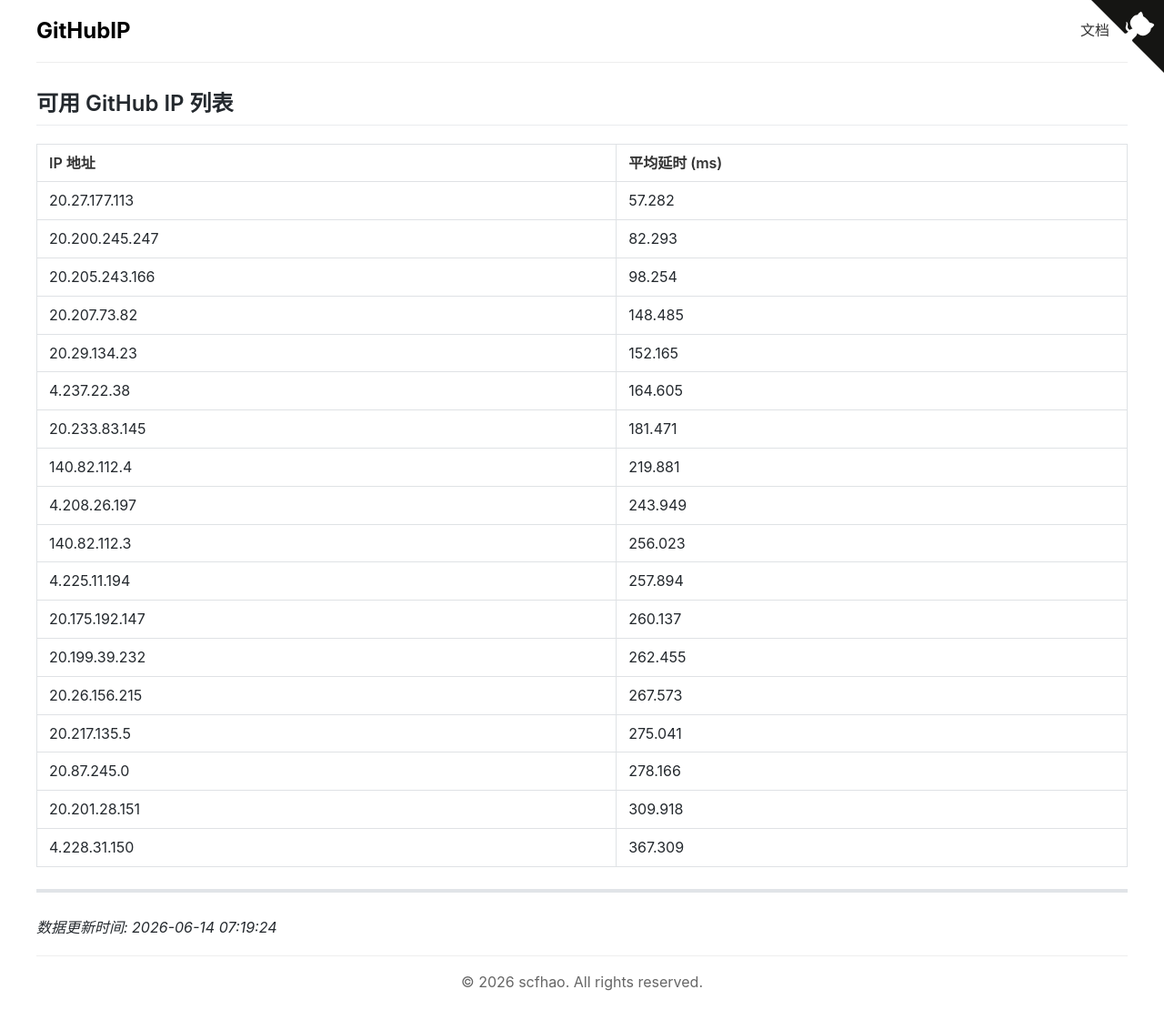
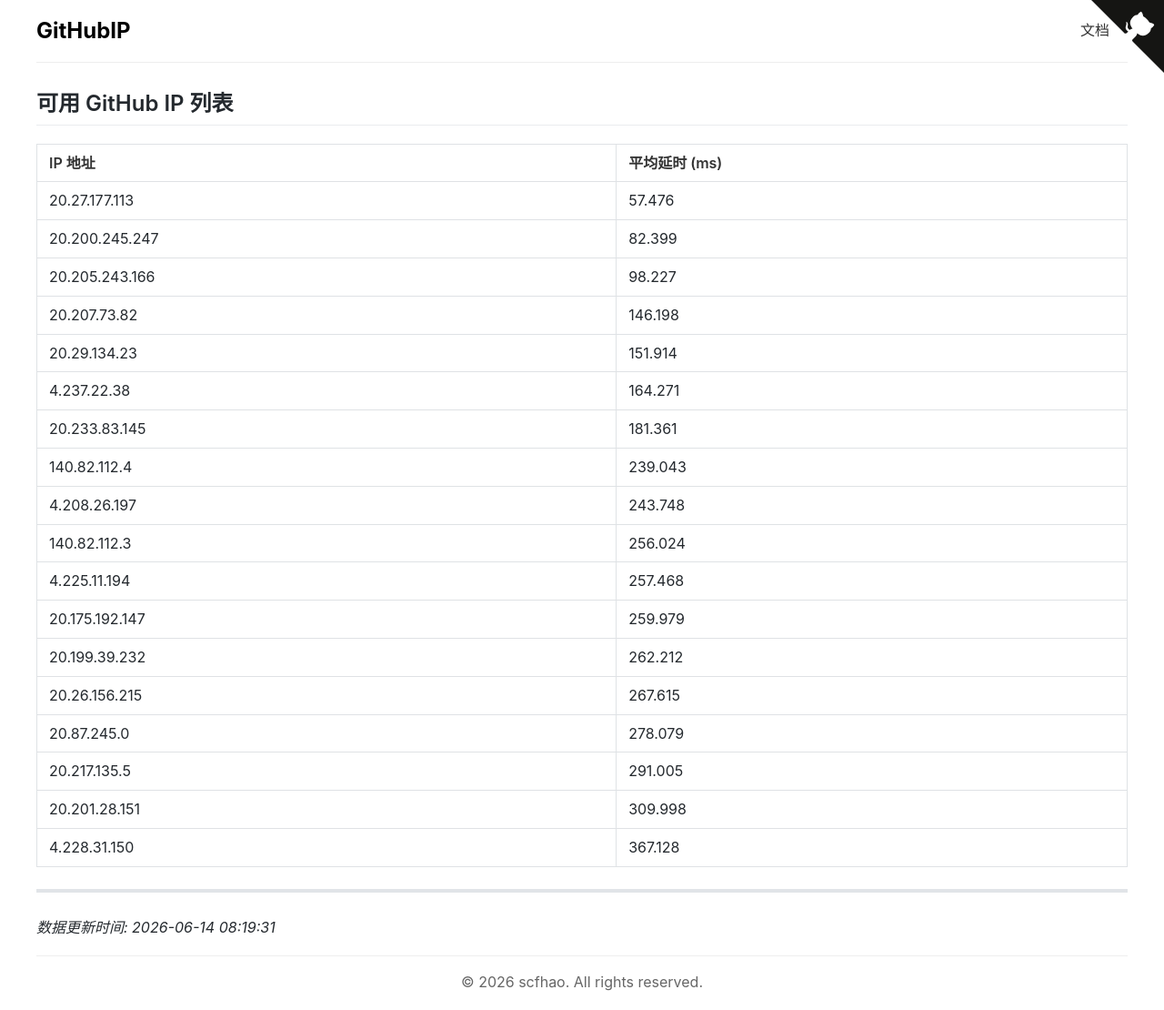
Before and after one commit to scfhao/GitHubIP, a Jekyll site: the page built from index.md, in a window 1280 px wide. Shown: the whole page at 91% size. Built offline with Jekyll 4.4.1, drawn with Linux system fonts in a browser that asks for light colours.

Commit message:
自动脚本执行 - 2026-06-14 08:19:31

```diff
--- a/index.md
+++ b/index.md
@@ -1,32 +1,32 @@
 ---
 layout: home
 title: GitHub IP 列表
-date: 2026-06-14 07:19:24
+date: 2026-06-14 08:19:31
 ---
 
 ## 可用 GitHub IP 列表
 
 | IP 地址 | 平均延时 (ms) |
 |---------|--------------|
-| 20.27.177.113 | 57.282 |
-| 20.200.245.247 | 82.293 |
-| 20.205.243.166 | 98.254 |
-| 20.207.73.82 | 148.485 |
-| 20.29.134.23 | 152.165 |
-| 4.237.22.38 | 164.605 |
-| 20.233.83.145 | 181.471 |
-| 140.82.112.4 | 219.881 |
-| 4.208.26.197 | 243.949 |
-| 140.82.112.3 | 256.023 |
-| 4.225.11.194 | 257.894 |
-| 20.175.192.147 | 260.137 |
-| 20.199.39.232 | 262.455 |
-| 20.26.156.215 | 267.573 |
-| 20.217.135.5 | 275.041 |
-| 20.87.245.0 | 278.166 |
-| 20.201.28.151 | 309.918 |
-| 4.228.31.150 | 367.309 |
+| 20.27.177.113 | 57.476 |
+| 20.200.245.247 | 82.399 |
+| 20.205.243.166 | 98.227 |
+| 20.207.73.82 | 146.198 |
+| 20.29.134.23 | 151.914 |
+| 4.237.22.38 | 164.271 |
+| 20.233.83.145 | 181.361 |
+| 140.82.112.4 | 239.043 |
+| 4.208.26.197 | 243.748 |
+| 140.82.112.3 | 256.024 |
+| 4.225.11.194 | 257.468 |
+| 20.175.192.147 | 259.979 |
+| 20.199.39.232 | 262.212 |
+| 20.26.156.215 | 267.615 |
+| 20.87.245.0 | 278.079 |
+| 20.217.135.5 | 291.005 |
+| 20.201.28.151 | 309.998 |
+| 4.228.31.150 | 367.128 |
 
 ---
 
-*数据更新时间: 2026-06-14 07:19:24*
+*数据更新时间: 2026-06-14 08:19:31*
```
